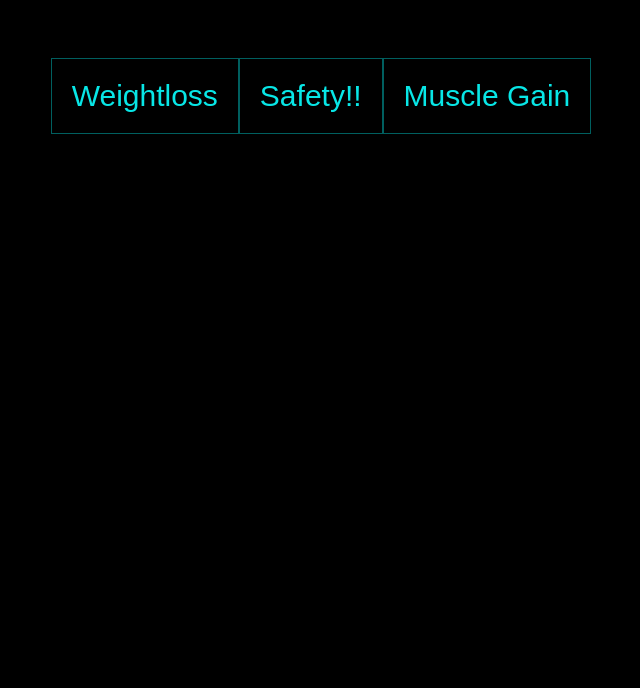
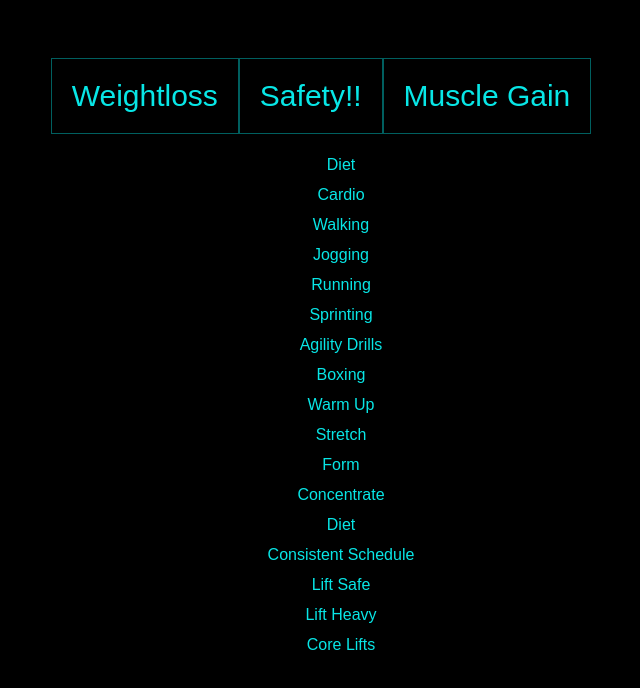
Before and after one commit to KatoCode23/KatoGame, a website: page index.html in a window 1280 px wide. Shown: the whole page, without its empty margins (319-959 px from the left). Drawn offline with nearby package versions, Linux system fonts and the light colour scheme.

Commit message:
Gotta go train!

```diff
--- a/app.js
+++ b/app.js
@@ -11,9 +11,10 @@ app.controller('myController', function($scope){
   $scope.myLists = [$scope.buttonList, $scope.weightLossList, $scope.muscleGainList, $scope.safeList];
 
   $scope.assholeClicked = function(){
-    console.log($scope.myLists);
+    console.log("Gotta go train, be back later");
+}
 
-}
+
 });
 
 
--- a/index.html
+++ b/index.html
@@ -9,7 +9,13 @@
   <body ng-app="app" ng-controller="myController">
     <div>
       <span class="buttonStyle" ng-click="assholeClicked()" ng-repeat="buttonList in buttonList">
-  {{buttonList}}</span>
+        {{buttonList}}
+      </span>
+      <ul>
+        <li ng-repeat="weightLossList in weightLossList">{{weightLossList}}</li>
+        <li ng-repeat="safeList in safeList">{{safeList}}</li>
+        <li ng-repeat="muscleGainList in muscleGainList">{{muscleGainList}}</li>
+      </ul>
 
     </div>
   </body>
```
